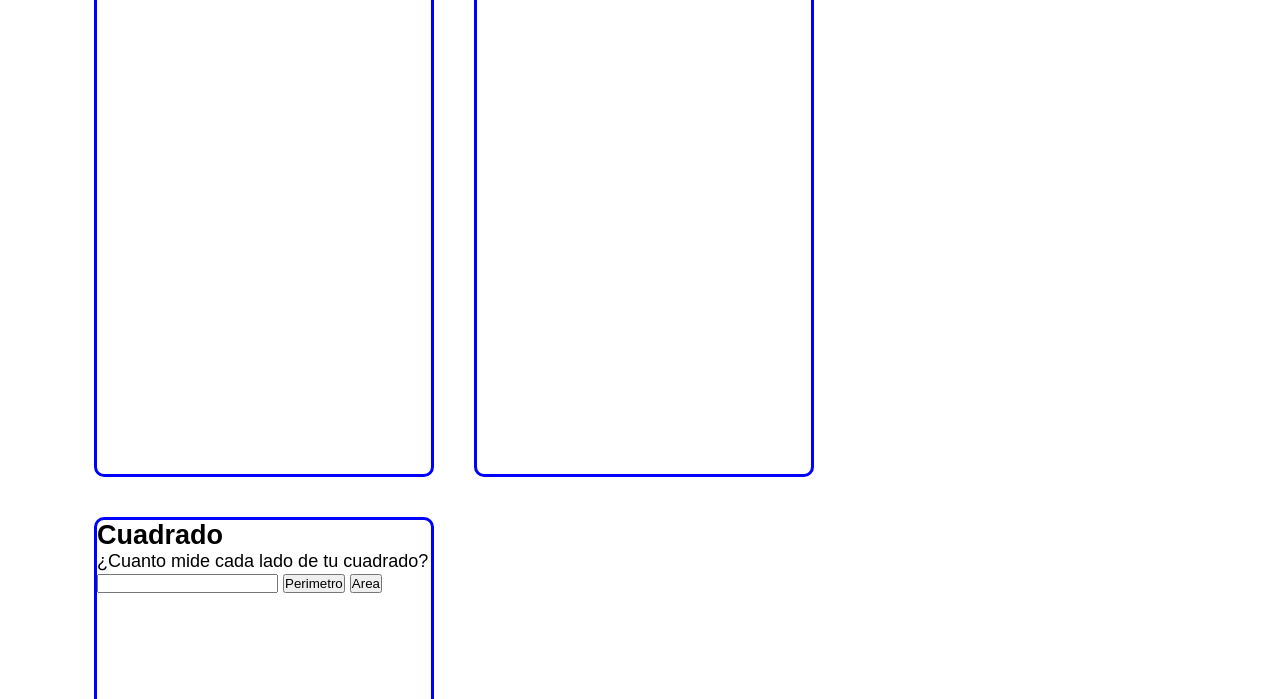
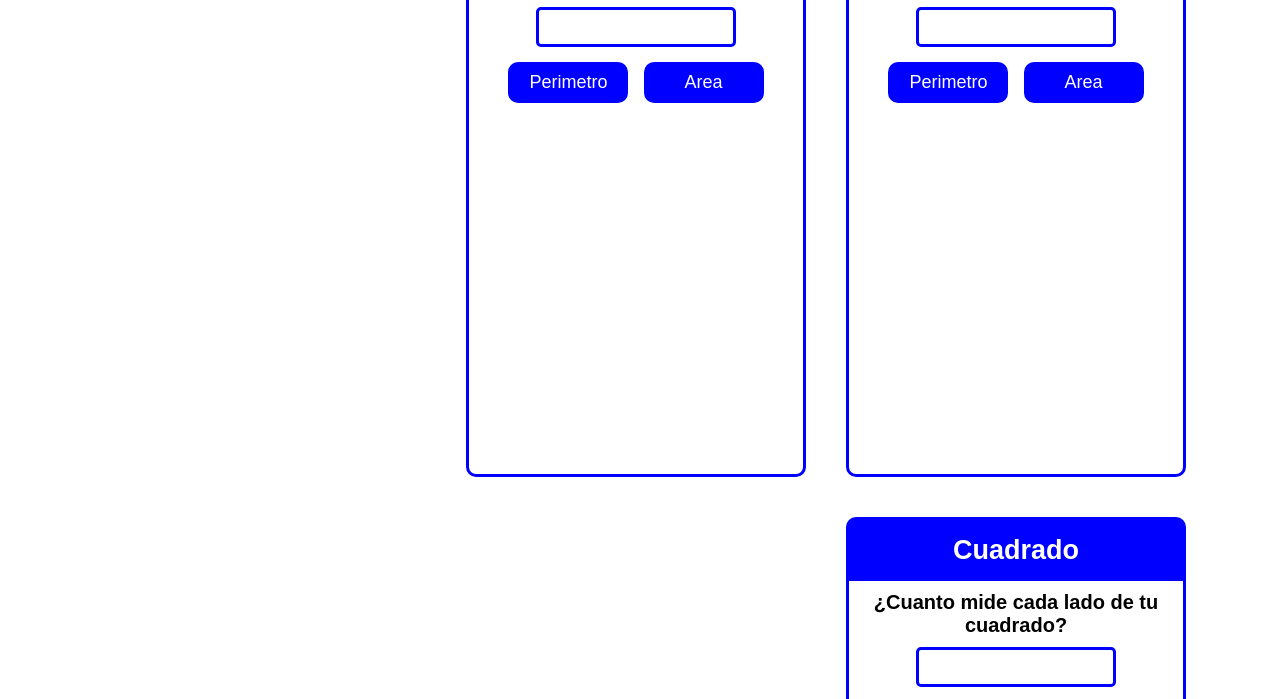
Before and after one commit to mapulgarin2/FigurasGeometricas, a plain HTML site: page index.html in a window 1280 px wide. Shown: the part 315-1014 px from the top of the page. Drawn offline with Linux system fonts and the light colour scheme.

Commit message:
Se modifica el contenido de las cajas y sus botones

```diff
--- a/css/index.css
+++ b/css/index.css
@@ -64,5 +64,53 @@ body{
  border: 3px solid blue;
  border-radius: 10px;
  margin: 20px;
- float: left;
+ float: right;
 }
+
+/* Encabezado y menu de las cajas
+========================================== */
+.box-header{
+    background-color: blue;
+    text-align: center;
+    padding: 15px 0;
+    color: #fff;
+}
+
+.box-main{
+    text-align: center;
+    padding: 10px;
+
+}
+
+.box-main__text{
+    font-size: 20px;
+    font-weight: bold;
+}
+
+.box-main__input{
+    height: 40px;
+    width: 200px;
+    font-size: 18px;
+    font-weight: bold;
+    display: inline-block;
+    margin: 10px;
+    padding: 10px;
+    color: blue;
+    border: solid blue;
+    border-radius: 5px;
+}
+
+.box-main__btn{
+    background-color: blue;
+    color: #fff;
+    width: 120px;
+    font-size: 18px;
+    padding: 10px;
+    text-align: center;
+    margin: 5px;
+    border-style: none;
+    border-radius: 10px;
+
+
+
+}
```
